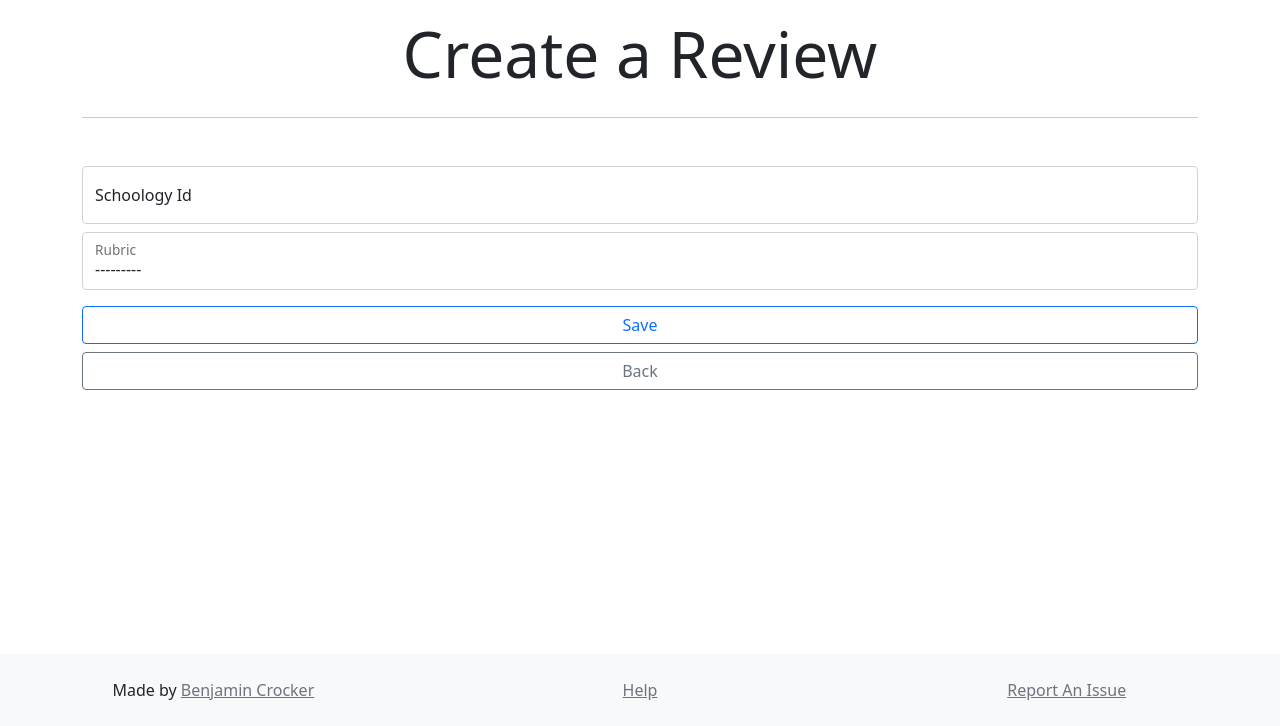
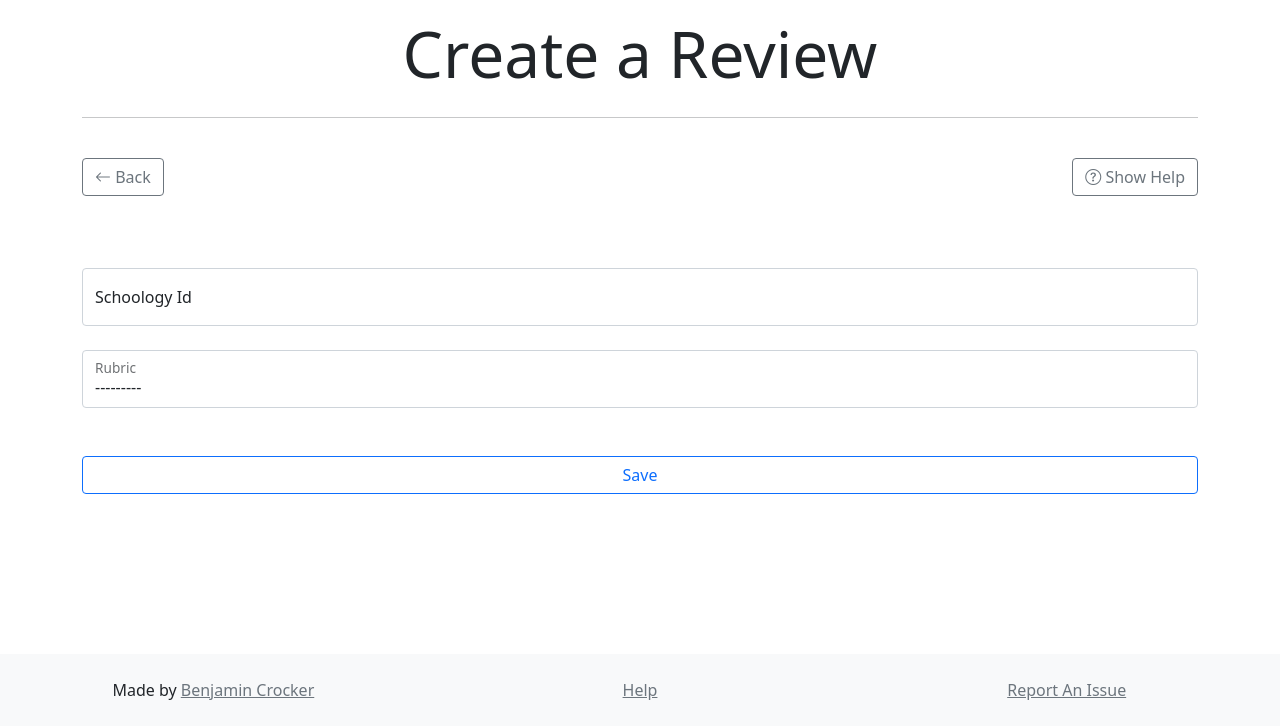
Before and after one commit to Bwc9876/CodeReview, a Django app: page /review/create/ in a window 1280 px wide. Shown: the part 74-800 px from the top of the page. Run offline with Django 3.2, Linux system fonts and the light colour scheme; the visitor is signed in with stand-in values (Sample User, id 1); data that the repository does not hold is empty; some libraries are stand-ins or nearby versions.

Commit message:
Improved Forms

```diff
--- a/Instructor/forms.py
+++ b/Instructor/forms.py
@@ -18,7 +18,7 @@ class CreateRubricWidget(TextInput):
 
 
 class RubricForm(ModelForm):
-    rubric = CharField(widget=CreateRubricWidget)
+    rubric = CharField(widget=CreateRubricWidget, help_text="This rubric will be used by reviewers to grade code")
     _validation_schema = {
         "type": "array",
         "minItems": 1,
--- a/Instructor/models.py
+++ b/Instructor/models.py
@@ -35,7 +35,7 @@ class ScoredRow(BaseModel):
 
 
 class Rubric(BaseModel):
-    name = models.CharField(max_length=20)
+    name = models.CharField(max_length=20, help_text="The name the students will use to pick a rubric when requesting a review")
     max_score = models.FloatField()
 
     def to_json(self) -> str:
--- a/Main/forms.py
+++ b/Main/forms.py
@@ -43,7 +43,7 @@ class CreateReviewForm(ModelForm):
 
 
 class GradeReviewForm(ModelForm):
-    scores = CharField(max_length=200, widget=GradeReviewWidget())
+    scores = CharField(max_length=200, widget=GradeReviewWidget(), help_text="Please fill out each row in the rubric.  If a row does not apply to this specific assignment, select \"N/A\"")
 
     _validation_schema = {
         "type": "array",
--- a/Main/models.py
+++ b/Main/models.py
@@ -32,15 +32,15 @@ class Review(BaseModel):
 
     student = models.ForeignKey(User, on_delete=models.CASCADE, related_name="student")
     reviewer = models.ForeignKey(User, on_delete=models.CASCADE, related_name="reviewer", null=True)
-    schoology_id = models.CharField(max_length=10, null=True)
+    schoology_id = models.CharField(max_length=10, null=True, help_text="The ID of the schoology assignment that this review pertains to")
     status = models.CharField(choices=Status.choices, default=Status.OPEN, max_length=1)
-    rubric = models.ForeignKey("Instructor.Rubric", on_delete=models.CASCADE, related_name="source_rubric")
-    additional_comments = models.TextField(blank=True, null=True)
+    rubric = models.ForeignKey("Instructor.Rubric", on_delete=models.CASCADE, related_name="source_rubric", help_text="The rubric the reviewer will use to grade your code")
+    additional_comments = models.TextField(blank=True, null=True, help_text="Any additional comments you have on the code")
     date_created = models.DateTimeField(auto_now_add=True)
     date_completed = models.DateTimeField(blank=True, null=True)
 
     class Meta:
-        ordering = ['-date_created']
+        ordering = ['-date_completed', '-date_created']
 
     def __str__(self):
         return f"Review from {str(self.student)}"
--- a/Main/static/css/reviews/review-table.css
+++ /dev/null
@@ -1,3 +0,0 @@
-/*.review-table {*/
-/*    width: 100%;*/
-/*}*/
--- a/Main/static/js/form.js
+++ b/Main/static/js/form.js
@@ -1,14 +1,27 @@
 $(document).ready(function () {
+    let form = $(".form-main");
+    let back_button = $(".back-button");
+    let help_button = $("#help-button");
+    let help_label = $("#help-label")
+    let help_shown = false;
+
     if (document.referrer !== window.location.href) {
         window.sessionStorage.setItem('backUrl', document.referrer);
     }
-    $(".form-main").submit(function () {
+    form.submit(function () {
         $(".submit-button .loading").toggleClass('d-none', false);
         $(".submit-button .submit-word").toggleClass('d-none', true);
     });
-    $(".back-button").click(function () {
+    back_button.click(function () {
         const backUrl = window.sessionStorage.getItem('backUrl');
         window.sessionStorage.removeItem('backUrl');
         window.location.replace(backUrl);
     });
+    if ($(".field-help").length > 0) {
+        help_button.toggleClass("d-none", false);
+    }
+    help_button.click(function(){
+        help_shown = !help_shown;
+        help_label.text(help_shown? "Hide Help" : "Show Help");
+    });
 });
--- a/Main/templates/form_base.html
+++ b/Main/templates/form_base.html
@@ -12,6 +12,18 @@
 
 {% block mainContent %}
     {% load form_tags %}
+    <div class="row mb-5">
+        <div class="col">
+                {% if not hide_back %}
+                    <button type="button" class="btn btn-outline-secondary back-button d-inline"><i class="bi bi-arrow-left"></i> Back</button>
+                {% endif %}
+        </div>
+        <div class="col text-end">
+            <button class="btn btn-outline-secondary d-none" aria-label="Display help text" id="help-button" type="button" data-bs-toggle="collapse" data-bs-target=".field-help" aria-expanded="false" aria-controls="{{ field.name }}-helptext">
+                <i class="bi bi-question-circle"></i> <span id="help-label">Show Help</span>
+            </button>
+        </div>
+    </div>
     {% block errorHandling %}
         {% if form.non_field_errors %}
             <div class="row mb-2">
@@ -30,7 +42,7 @@
             <form novalidate class="form form-main" method="POST">
                 {% csrf_token %}
                 {% for field in form %}
-                    <div id="{{ field.label }}_fieldset" class="my-2">
+                    <div id="{{ field.label }}_fieldset" class="my-4">
                         {% if field in form.visible_fields %}
                             <div class="form-floating">
                                 {{ field|setup_field:"form-control" }}
@@ -39,6 +51,13 @@
                             </div>
                         {% else %}
                             {{ field|setup_field:"form-control" }}
+                        {% endif %}
+                        {% if field.help_text %}
+                                <div class="mb-2 d-flex flex-row">
+                                    <div class="collapse text-nowrap ms-2 mt-1 align-middle field-help" id="{{ field.name }}-helptext">
+                                        {{ field.help_text }}
+                                    </div>
+                                </div>
                         {% endif %}
                         {% if field.errors %}
                             <div style="display: block;" id="{{ field.name }}-feedback" class="invalid-feedback">
@@ -51,12 +70,11 @@
                         {% endif %}
                     </div>
                 {% endfor %}
-                <button class="btn mt-2 w-100 btn-outline-primary submit-button" type="submit">
+                <button class="btn mt-4 w-100 btn-outline-primary submit-button" type="submit">
                     <span class="loading spinner-border spinner-border-sm d-none" role="status"
                           aria-hidden="true"></span>
                     <span class="submit-word">{% block submitWord %}Save{% endblock %}</span>
                 </button>
-                <button type="button" class="btn mt-2 w-100 btn-outline-secondary back-button">Back</button>
             </form>
         </div>
     </div>
--- a/Main/templates/widgets/rubric_create.html
+++ b/Main/templates/widgets/rubric_create.html
@@ -1,7 +1,7 @@
 <input class="rubric_create_input" type="hidden" name="{{ widget.name }}" id="{{ widget.attrs.id }}"
        value="{{ widget.value|default_if_none:"[]" }}" {% include "widgets/attrs.html" %}/>
 <div class="overflow-auto">
-    <table class="table table-bordered rubric-editing">
+    <table class="table table-bordered rubric-editing mb-0">
         <thead>
         <tr>
             <th class="cell">Criteria</th>
--- a/Main/templates/widgets/rubric_grade.html
+++ b/Main/templates/widgets/rubric_grade.html
@@ -2,7 +2,7 @@
 <input class="rubric_grade_input" type="hidden" name="{{ widget.name }}" id="{{ widget.attrs.id }}"
        value="" {% include "widgets/attrs.html" %}/>
 {% load rubric_tags %}
-<table class="table table-bordered rubric-grading">
+<table class="table table-bordered rubric-grading mb-0">
     <tr>
         <th>Criteria</th>
         <th colspan="{{ widget.rubric|colspan|add:1 }}">Score</th>
--- a/Main/views.py
+++ b/Main/views.py
@@ -64,7 +64,7 @@ class FormAlertMixin(FormMixin):
     request = None
 
     success_message: str = "Complete"
-    failure_message: str = "The information you provided was incorrect, please correct the following errors"
+    failure_message: str = "The information you provided was incorrect, please correct the errors described below"
 
     def form_valid(self, form):
         messages.add_message(self.request, messages.SUCCESS, self.success_message)
--- a/Users/urls.py
+++ b/Users/urls.py
@@ -4,7 +4,7 @@ from django.urls import path
 from . import views
 
 urlpatterns = [
-    path('login', auth_views.LoginView.as_view(template_name="login.html"), name="login"),
+    path('login', auth_views.LoginView.as_view(template_name="login.html", extra_context={'hide_back': True}), name="login"),
     path('logout', auth_views.LogoutView.as_view(), name="logout"),
     path('logout-done', views.logout_done, name="logout-done")
 ]
```
Also changed, not shown: Instructor/templates/user_list.html (+5 -4 lines), Main/templates/reviews/review_view.html (+9 -0 lines), Users/templates/logout_complete.html (+7 -2 lines), Main/migrations/0012_alter_review_options.py (added), Main/migrations/0013_alter_review_options.py (added), Main/static/css/base.css (added), Main/static/css/home.css (deleted), README.md, 1 other file.
